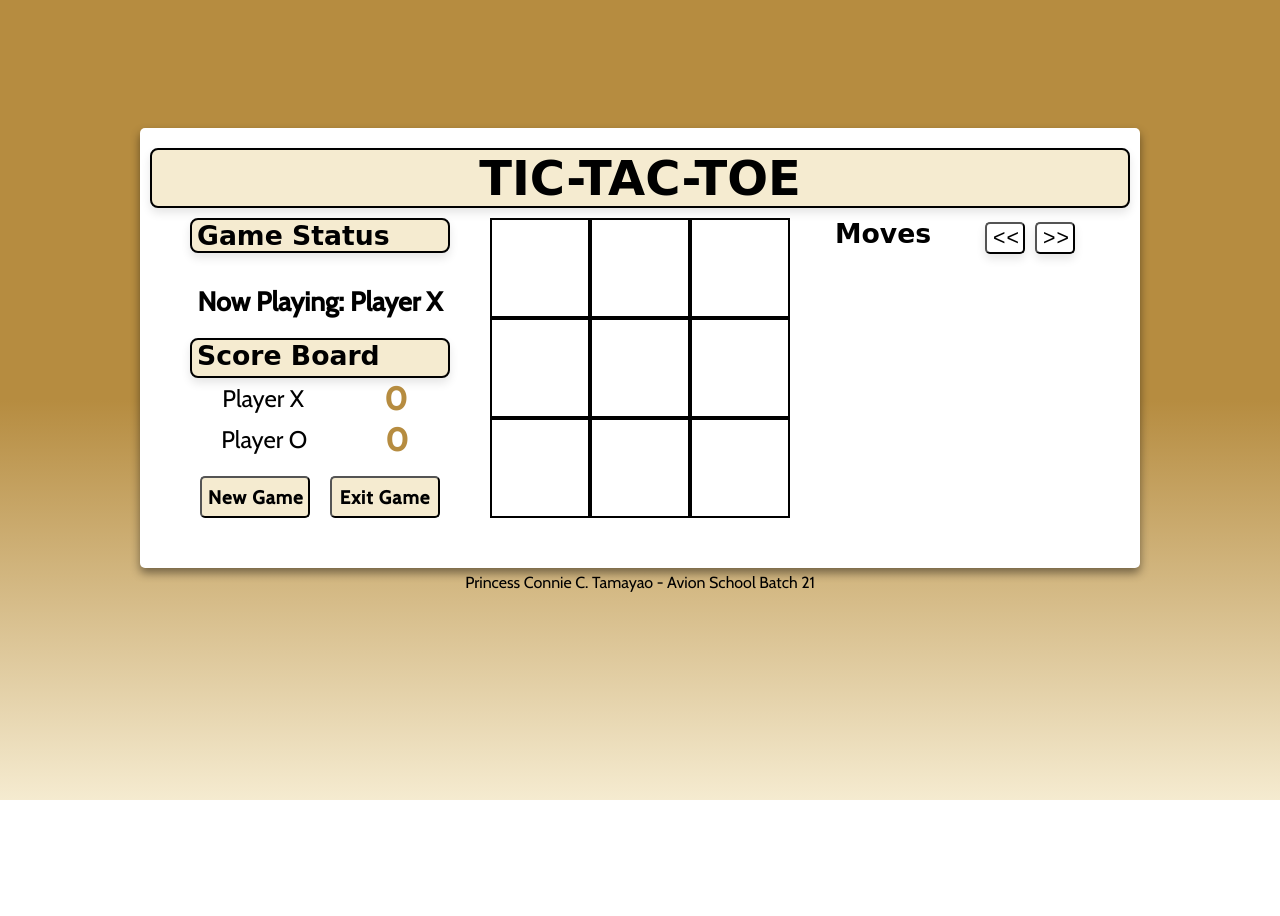
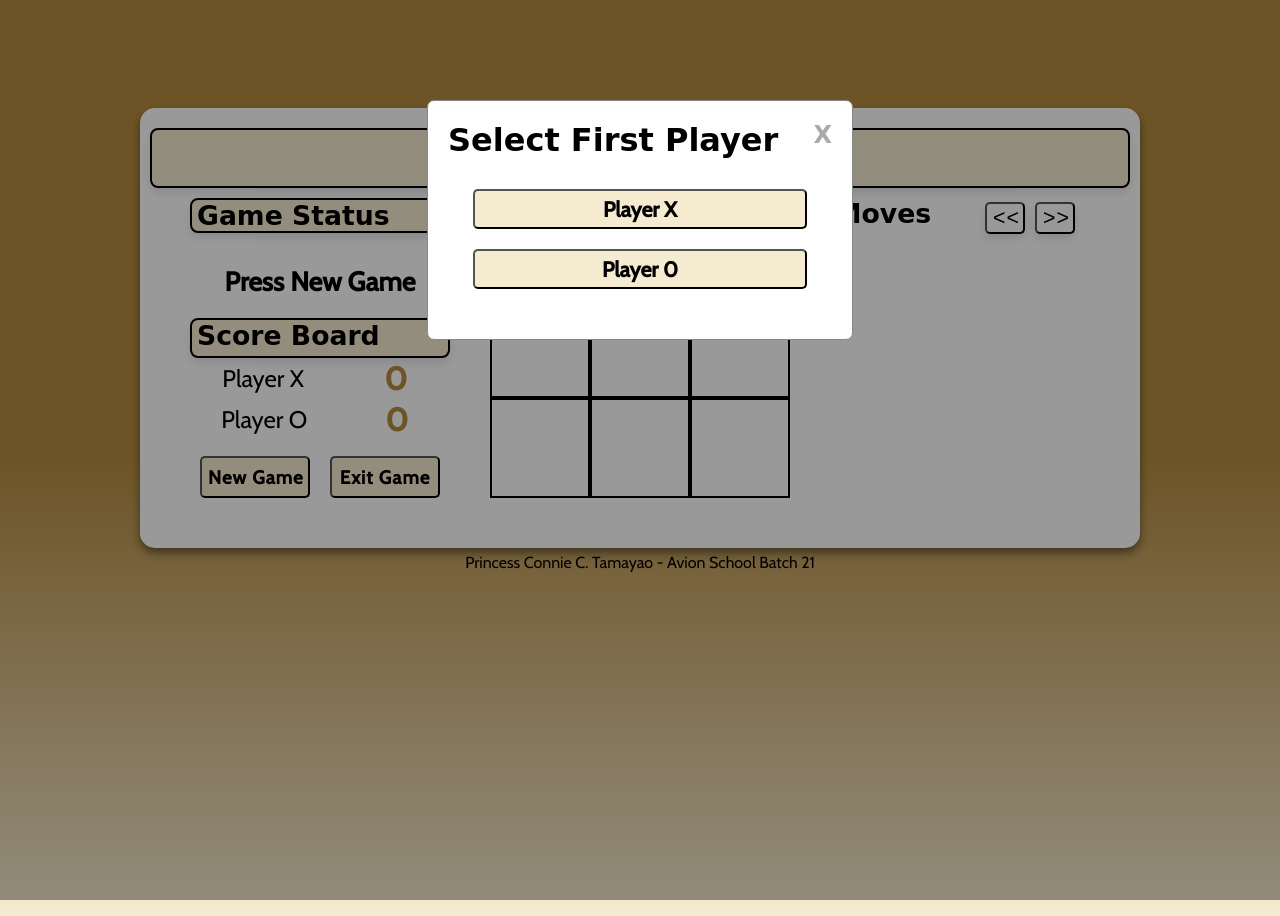
Before and after one commit to tammytamayao/TicTacToe, a plain HTML site: page index.html in a window 1280 px wide. Both pictures are taken after a click on the button "New Game". Before the commit the page ends 800 px from the top, so only its background shows below. Drawn offline with nearby package versions, Linux system fonts and the light colour scheme; a web font is replaced by a local one.

Commit message:
update-all-files

```diff
--- a/index.html
+++ b/index.html
@@ -4,20 +4,23 @@
 <meta charset="UTF-8">
 <meta http-equiv="X-UA-Compatible" content="IE=edge">
 <meta name="viewport" content="width=device-width, initial-scale=1.0">
-<title>Tic-Tac-Toe Game - Tamayao</title>
+<title>TicTacToe Game - Tamayao</title>
 <link rel="stylesheet" href='style.css'>
 </head>
 <body>
 <div id="container">
-    <div id="title-container"><p id="title">TIC-TAC-TOE</p></div>
+<div id="title-container"><p id="title">TIC-TAC-TOE</p></div>
 <div id="body-container">
 <div class="game-container">
     <div class="menu-container">
+
+<!-- Game Status -->
         <section class="gamestatus-container">
             <span><p id="gamestatus-title">Game Status</p></span>
             <span id="gamestatus-border"><p class="endgametext"></p></span>
         </section>
 
+<!-- Scoreboard -->
         <section class="scoreboard-container">
             <p id="scoreboard-title">Score Board</p>
             <span id="scoreboard-border">
@@ -26,12 +29,14 @@
             </span>
         </section>
 
+<!-- New and Exit Game -->
         <section class="button-container">
             <span><input type="button" value="New Game" id="NewGameBtn"></span>
             <span><input type="button" value="Exit Game" id="ExitGameBtn"></span>
         </section>
     </div>
 
+<!-- Cell Board -->
     <div class="board-container">
         <section id="board">
             <div class="cell disabled" data-cell-index="0"></div>
@@ -46,6 +51,7 @@
         </section>
     </div>
 
+<!-- Move History -->
     <div>
         <section class="history-container">
             <p id="history-title">Moves</p>
@@ -59,6 +65,20 @@
 </div>
 </div>
 </div>
+
+<!-- Modal -->
+    <div id="myModal" class="modal">
+    <div class="modal-content">
+        <span class="close">X</span>
+        <span><label>Select First Player</label></span>
+        <div class="player-btn">
+            <span class="playerXBtn"><input type="button" value="Player X" id="playerXBtn"></span>
+            <span class="playerOBtn"><input type="button" value="Player 0" id="playerOBtn"></span>
+        </div>
+    </div>
+    </div>
+
+<!-- Footer -->
 <footer>Princess Connie C. Tamayao - Avion School Batch 21</footer>
 <script src="script.js"></script>
 </body>
--- a/script.js
+++ b/script.js
@@ -229,8 +229,27 @@ let movelist=[];
         console.log(gameboard);
 }
 
+
+// Modal Buttons, Elements and Event Listeners
+const modal = document.getElementById("myModal");
+const close = document.getElementsByClassName("close")[0];
+const playerXBtn = document.getElementById("playerXBtn");
+const playerOBtn = document.getElementById("playerOBtn");
+
+close.addEventListener('click',closeModalBtn);
+playerXBtn.addEventListener('click',playerXModalBtn);
+playerOBtn.addEventListener('click',playerOModalBtn);
+
 //Clearing game and score board, enabling clickable cells and clearing move history
     function NewGame(){
+        modal.style.display = "block";
+    }
+
+//Chooose Player 1 buttons
+
+    function playerXModalBtn () {
+        modal.style.display = "none";
+
         Xscore.disabled=true;
         Oscore.disabled=true;
         prevBtn.disabled=true;
@@ -250,6 +269,43 @@ let movelist=[];
         nextvaluehistory=[];
         movelist=[];
         console.clear();
+
+    }
+
+    function playerOModalBtn () {
+        modal.style.display = "none";
+
+        Xscore.disabled=true;
+        Oscore.disabled=true;
+        prevBtn.disabled=true;
+        nextBtn.disabled=true;
+        cellElements.forEach(cell=>cell.classList.remove('disabled'));
+        ul.innerHTML='';
+        endgametext.innerHTML = `Now Playing: Player ${playerO}`;
+        gameboard = ["", "", "", "", "", "", "", "", ""];
+        currentplayer = playerO;
+        document.querySelectorAll('.cell').forEach(cell => cell.innerHTML='');
+        cellElements.forEach(cell => cell.addEventListener('click',clickedcell));
+        activecell=true;
+        localStorage.removeItem('moves');
+        previndexhistory=[];
+        prevvaluehistory=[];
+        nextindexhistory=[];
+        nextvaluehistory=[];
+        movelist=[];
+        console.clear();
+
+    }
+
+// Close the modal when x is clicked and when clicked outside
+    function closeModalBtn () {
+        modal.style.display = "none";
+    }
+
+    window.onclick = function(event) {
+        if (event.target == modal) {
+            modal.style.display = "none";
+            }
     }
 
 //Exit browser when clicked
--- a/style.css
+++ b/style.css
@@ -2,10 +2,11 @@
 
 @import url('https://fonts.googleapis.com/css2?family=Advent+Pro:wght@200&family=Cabin:wght@400;500&family=Mina&family=Prompt:wght@200&display=swap');
 
+/* General Container */
     body {
         background: linear-gradient(180deg, #b68c40 50%, #f5ebd0 100%);
-        padding-top: 120px;
-        padding-bottom: 200px;
+        padding-top: 100px;
+        height: 100vh;
         background-position: center;
         background-repeat: no-repeat;
         background-size: cover;
@@ -29,6 +30,8 @@
         margin: 0;
     }
 
+/* Game Container */
+
     #container {
         width: 1000px;
         height: 400px;
@@ -37,7 +40,7 @@
         padding-bottom: 30px;
         padding-top: 10px;
         background-color: white;
-        border-radius: 5px;
+        border-radius: 15px;
     }
 
     #body-container{
@@ -50,6 +53,8 @@
         display: grid;
         grid-template-rows: 120px 120px 60px;
     }
+
+/* Game Status*/
 
     .gamestatus-container {
         display: grid;
@@ -76,6 +81,8 @@
         font-size: 20pt;
         font-weight: bold;
     }
+
+/* Scoreboard */
 
     .scoreboard-container {
         display: grid;
@@ -118,6 +125,8 @@
         justify-content: center;
     }
 
+/* New and Exit Game */
+
     .button-container {
         display: grid;
         grid-template-columns: 110px 110px;
@@ -148,6 +157,8 @@
 	    background: #b68c40;
         box-shadow: 0 5px 10px rgba(0,0,0,0.3);
     }
+
+/* Cell board */
 
     .game-container {
         display: grid;
@@ -189,6 +200,8 @@
         background: #f5ebd0;
         box-shadow: 0 5px 10px rgba(0,0,0,0.35);
     }
+
+/* Moves and History */
 
     #history-title {
         padding-left:5px;
@@ -257,6 +270,84 @@
         font-weight: bold;
         box-shadow: 0 5px 10px rgba(0,0,0,0.1);
     }
+
+/* Modal */
+
+    .modal {
+        display: none;
+        position: fixed;
+        z-index: 1;
+        padding-top: 100px;
+        left: 0;
+        top: 0;
+        width: 100%;
+        height: 100%;
+        overflow: auto;
+        background-color: rgba(0,0,0,0.4);
+    }
+
+    .modal-content {
+        background-color: #fefefe;
+        margin: auto;
+        padding: 20px;
+        border: 1px solid #888;
+        width: 30%;
+        border-radius: 7px;
+    }
+
+    .modal-content label {
+        font-size: 24pt;
+        font-family: "Permanent Marker", cursive;
+        font-weight: bold;
+    }
+
+    .close {
+        color: #aaaaaa;
+        float: right;
+        font-size: 18pt;
+        font-family: "Permanent Marker", cursive;
+        font-weight: bold;
+    }
+
+    .close:hover,.close:focus {
+        color: #000;
+        text-decoration: none;
+        cursor: pointer;
+        font-weight: bolder;
+    }
+
+    #playerXBtn, #playerOBtn {
+        border-radius: 5px;
+        border-color: black;
+        color: rgb(0, 0, 0);
+        font-size: 16pt;
+        font-weight: bold;
+        font-family: 'Cabin', sans-serif;
+        cursor: pointer;
+        transition: all 0.3s ease;
+        background: #f5ebd0;
+        width: 100%;
+        padding: 5px;
+    }
+
+    .playerXBtn, .playerOBtn {
+        padding: 10px 5px;
+    }
+
+    #playerXBtn:hover, #playerOBtn:hover {
+        color: #fff;
+        background: #b68c40;
+        box-shadow: 0 5px 10px rgba(0,0,0,0.3);
+    }
+
+    .player-btn {
+        padding: 20px;
+        display: flex;
+        flex-direction: column;
+    }
+
+/* Footer */
+
     footer {
         font-family: 'Cabin', sans-serif;
         display: flex;
```
